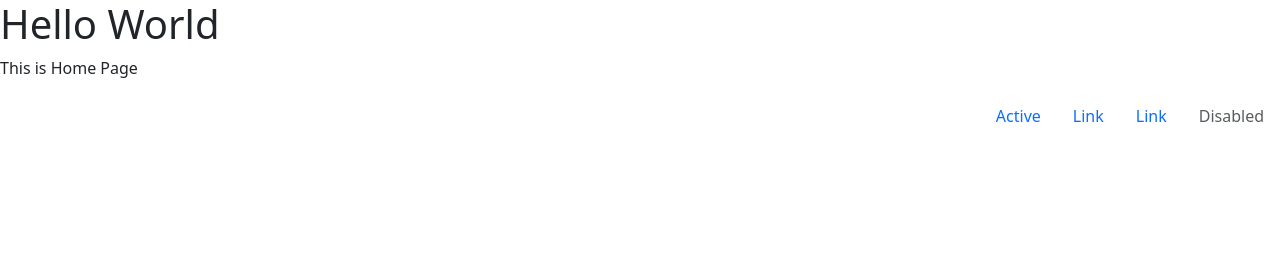
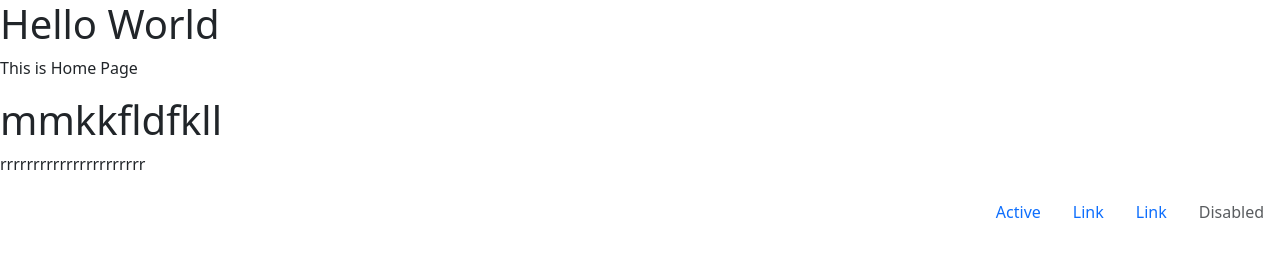
Before and after one commit to AONG44/learn-git, a plain HTML site: page index.html in a window 1280 px wide. Drawn offline with nearby package versions, Linux system fonts and the light colour scheme.

Commit message:
add move

```diff
--- a/index.html
+++ b/index.html
@@ -9,6 +9,9 @@
 <body>
     <h1>Hello World</h1>
     <p>This is Home Page</p>
+    <h1>mmkkfldfkll</h1>
+    <p>rrrrrrrrrrrrrrrrrrrrrr</p>
+
     <ul class="nav justify-content-end">
         <li class="nav-item">
           <a class="nav-link active" aria-current="page" href="#">Active</a>
```
